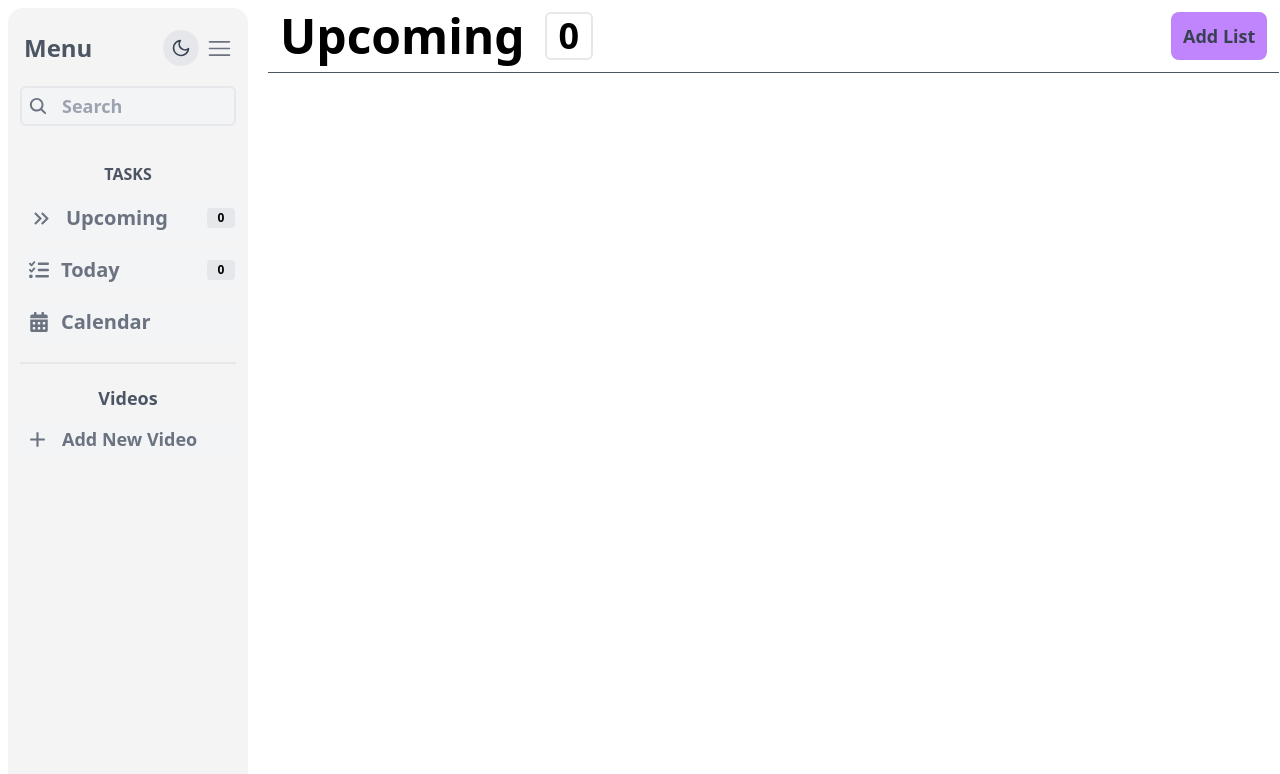
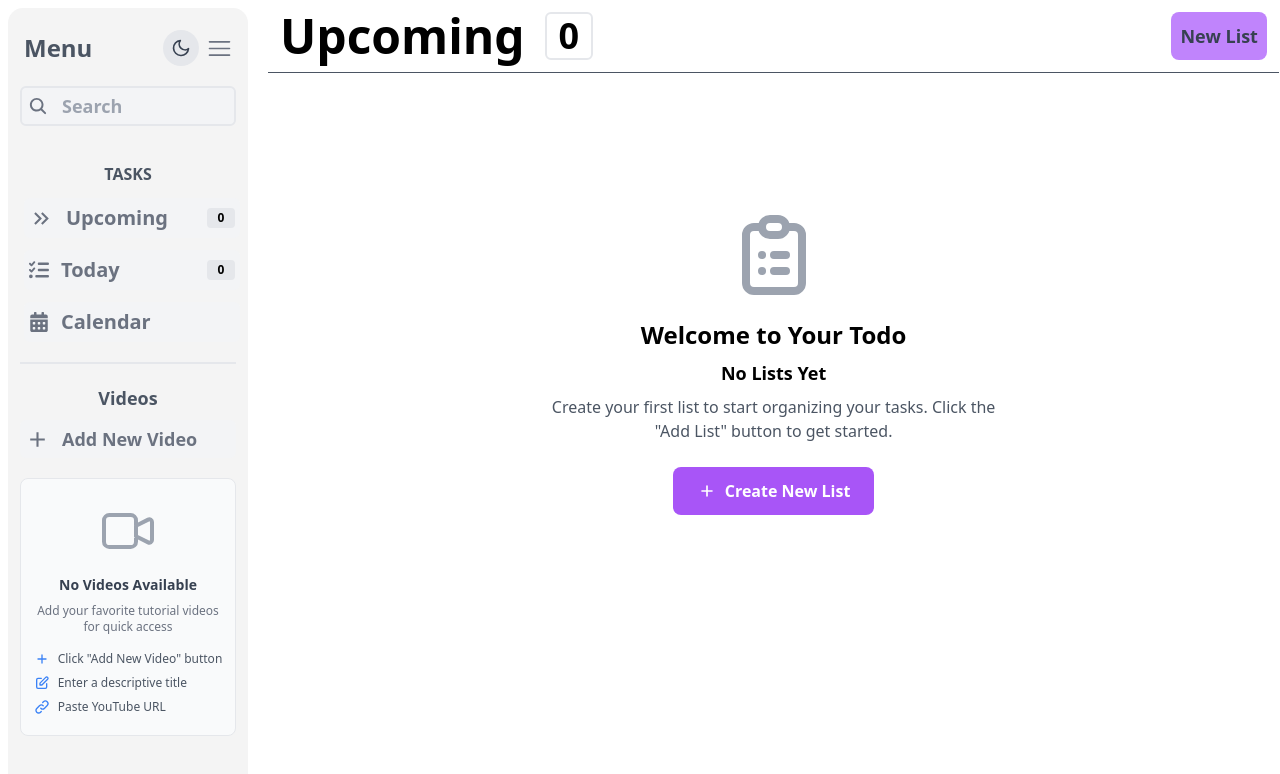
Before and after one commit to Pradeep-kumar-py/Todo-WebApp, a React (Vite) app: page / in a window 1280 px wide. Shown: the top 774 px of the page. Built offline with nearby package versions, Linux system fonts and the light colour scheme.

Commit message:
Add empty state messages for Today and Upcoming components

```diff
--- a/src/components/Left.jsx
+++ b/src/components/Left.jsx
@@ -228,7 +228,35 @@ const Left = () => {
                                 <div className="max-h-[40dvh] overflow-auto w-full" >
                                     <ul className="mt-3 flex flex-col gap-3 w-full overflow-auto " >
                                         {/* <ListItems id={5} name="Personel" NOFTask={12} /> */}
-
+                                        {Lists.length === 0 && (
+                                            <div className="flex flex-col items-center justify-center py-5 px-2 bg-gray-50 dark:bg-gray-700 rounded-lg border border-gray-200 dark:border-gray-600">
+                                                <svg className="w-16 h-16 text-gray-400 dark:text-gray-500 mb-3" fill="none" stroke="currentColor" viewBox="0 0 24 24" xmlns="http://www.w3.org/2000/svg">
+                                                    <path strokeLinecap="round" strokeLinejoin="round" strokeWidth="1.5" d="M15 10l4.553-2.276A1 1 0 0121 8.618v6.764a1 1 0 01-1.447.894L15 14M5 18h8a2 2 0 002-2V8a2 2 0 00-2-2H5a2 2 0 00-2 2v8a2 2 0 002 2z"></path>
+                                                </svg>
+                                                <h3 className="text-sm font-semibold text-gray-700 dark:text-gray-200 mb-2">No Videos Available</h3>
+                                                <p className="text-xs text-gray-500 dark:text-gray-400 text-center mb-3">Add your favorite tutorial videos for quick access</p>
+                                                <div className="flex flex-col text-xs text-gray-600 dark:text-gray-300 space-y-2 mt-1">
+                                                    <div className="flex items-center">
+                                                        <svg className="w-4 h-4 mr-2 text-blue-500" fill="none" stroke="currentColor" viewBox="0 0 24 24" xmlns="http://www.w3.org/2000/svg">
+                                                            <path strokeLinecap="round" strokeLinejoin="round" strokeWidth="2" d="M12 6v6m0 0v6m0-6h6m-6 0H6"></path>
+                                                        </svg>
+                                                        <span>Click "Add New Video" button</span>
+                                                    </div>
+                                                    <div className="flex items-center">
+                                                        <svg className="w-4 h-4 mr-2 text-blue-500" fill="none" stroke="currentColor" viewBox="0 0 24 24" xmlns="http://www.w3.org/2000/svg">
+                                                            <path strokeLinecap="round" strokeLinejoin="round" strokeWidth="2" d="M11 5H6a2 2 0 00-2 2v11a2 2 0 002 2h11a2 2 0 002-2v-5m-1.414-9.414a2 2 0 112.828 2.828L11.828 15H9v-2.828l8.586-8.586z"></path>
+                                                        </svg>
+                                                        <span>Enter a descriptive title</span>
+                                                    </div>
+                                                    <div className="flex items-center">
+                                                        <svg className="w-4 h-4 mr-2 text-blue-500" fill="none" stroke="currentColor" viewBox="0 0 24 24" xmlns="http://www.w3.org/2000/svg">
+                                                            <path strokeLinecap="round" strokeLinejoin="round" strokeWidth="2" d="M13.828 10.172a4 4 0 00-5.656 0l-4 4a4 4 0 105.656 5.656l1.102-1.101m-.758-4.899a4 4 0 005.656 0l4-4a4 4 0 00-5.656-5.656l-1.1 1.1"></path>
+                                                        </svg>
+                                                        <span>Paste YouTube URL</span>
+                                                    </div>
+                                                </div>
+                                            </div>
+                                        )}
                                         {/* {Lists.map((site) => (
                                             <ListItems to={`/web/${site.name}`} key={site.id} name={site.name} id={site.id} />
                                             ))} */}
--- a/src/components/Today.jsx
+++ b/src/components/Today.jsx
@@ -82,6 +82,7 @@ const Today = () => {
     const taskForThisBox = checkBox.filter(
       (task) => task && task.taskBoxId === id
     );
+
 
 
     const handleSave = () => {
@@ -177,6 +178,8 @@ const Today = () => {
   return (
     <>
       <div className="text-3xl font-bold flex justify-center mt-3 text-gray-500 bg-gray-200 pt-1 pb-1 w-[] rounded-xl m-auto dark:bg-gray-700 dark:text-white " >Today Task</div>
+
+      {todayTask.length === 0 && <div className="text-lg font-bold flex justify-center mt-3 text-gray-500 pt-1 pb-1 w-[] rounded-xl m-auto  dark:text-white " >Task: Add a list with the title <b className='ml-3 mr-3'>Today</b> in Upcoming✅</div>}
       {todayTask.map(box => (
         <NewList
           key={box.id}
--- a/src/components/Upcoming.jsx
+++ b/src/components/Upcoming.jsx
@@ -178,10 +178,35 @@ const Upcoming = () => {
                         <span className='h-12 max-md:h-8 max-md:w-8 w-12 flex items-center justify-center text-4xl max-md:text-2xl font-semibold border-2 rounded-md dark:border-gray-600 dark:text-white' >{checkBox.length}</span>
                     </div>
                     <button className='w-24 max-md:w-18 h-12 max-md:h-9 bg-purple-400 dark:bg-gradient-to-r from-blue-700  to-purple-700 flex items-center justify-center rounded-lg text-lg font-semibold text-gray-700 dark:text-white cursor-pointer hover:bg-blue-300 dark:hover:bg-blue-600 transition-all duration-500' onClick={() => setIsModalOpen(true)} >
-                        Add List
+                        New List
                     </button>
                 </div>
                 <hr class="border-1 border-gray-600 mb-2"></hr>
+                {
+                   TaskBox.length === 0 && (
+                        <div className="flex flex-col items-center justify-center h-[70vh] w-full text-center px-4">
+                            <div className="mb-2 flex flex-col items-center">
+                                <svg className="w-24 h-24 text-gray-400 dark:text-gray-600 mb-4" fill="none" stroke="currentColor" viewBox="0 0 24 24" xmlns="http://www.w3.org/2000/svg">
+                                    <path strokeLinecap="round" strokeLinejoin="round" strokeWidth="2" d="M9 5H7a2 2 0 00-2 2v12a2 2 0 002 2h10a2 2 0 002-2V7a2 2 0 00-2-2h-2M9 5a2 2 0 002 2h2a2 2 0 002-2M9 5a2 2 0 012-2h2a2 2 0 012 2m-3 7h3m-3 4h3m-6-4h.01M9 16h.01"></path>
+                                </svg>
+                                <h1 className="text-2xl font-bold mb-2 dark:text-white">Welcome  to  Your Todo</h1>
+                                <h2 className="text-lg font-bold  dark:text-white">No Lists Yet</h2>
+                            </div>
+                            <p className="text-gray-600 dark:text-gray-400 mb-6 max-w-md">
+                                Create your first list to start organizing your tasks. Click the "Add List" button to get started.
+                            </p>
+                            <button
+                                onClick={() => setIsModalOpen(true)}
+                                className="flex items-center gap-2 px-6 py-3 bg-purple-500 text-white rounded-lg font-semibold hover:bg-purple-600 transition-colors duration-300 dark:bg-gradient-to-r from-blue-700 to-purple-700 dark:hover:from-blue-800 dark:hover:to-purple-800"
+                            >
+                                <svg className="w-5 h-5" fill="none" stroke="currentColor" viewBox="0 0 24 24" xmlns="http://www.w3.org/2000/svg">
+                                    <path strokeLinecap="round" strokeLinejoin="round" strokeWidth="2" d="M12 6v6m0 0v6m0-6h6m-6 0H6"></path>
+                                </svg>
+                                Create New List
+                            </button>
+                        </div>
+                )
+                }
                 <div class="grid grid-cols-2 max-sm:grid-cols-1 grid-flow-row auto-rows-max gap-4 max-lg:scrollbar-hide m h-[90vh] overflow-y-auto" >
                     {TaskBox.map((box) => (
                         <NewList
```
Also changed, not shown: 2 other files (tests, documents, lock files or other folders).
